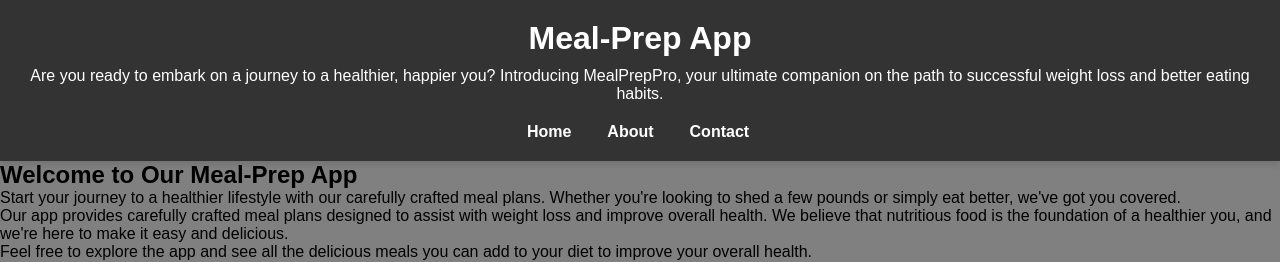
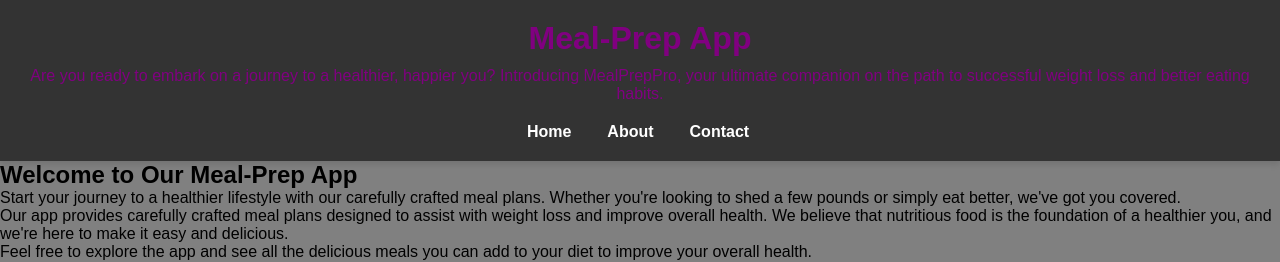
Before and after one commit to emanuel0808/flatiron-phase-2-react-project, a React (Create React App) app: page / in a window 1280 px wide. Shown: the top 262 px of the page. Built offline with nearby package versions, Linux system fonts and the light colour scheme; data requests are answered from the project's data file.

Commit message:
making changes in my header

```diff
--- a/src/components/App.css
+++ b/src/components/App.css
@@ -18,7 +18,7 @@
 
 .header {
   background-color: #333;
-  color: white;
+  color: purple;
   text-align: center;
   padding: 20px;
 }
```
